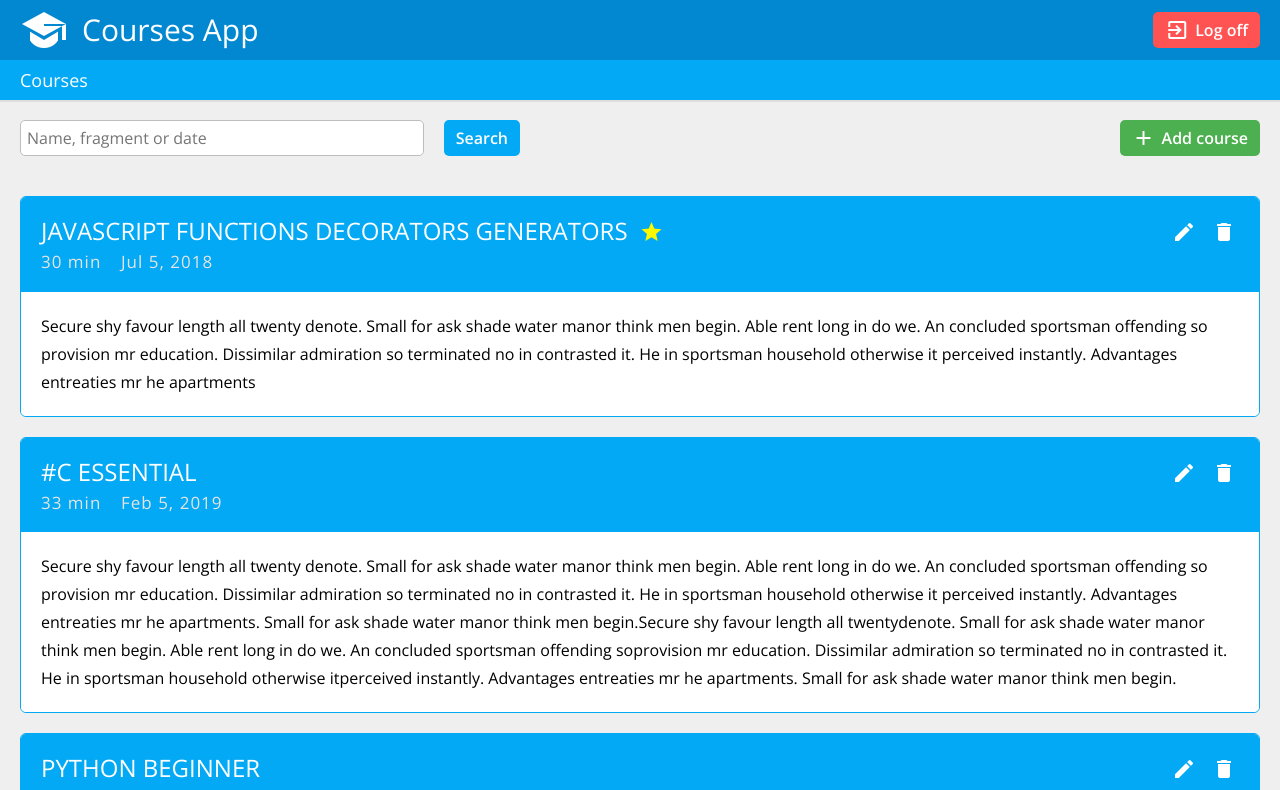
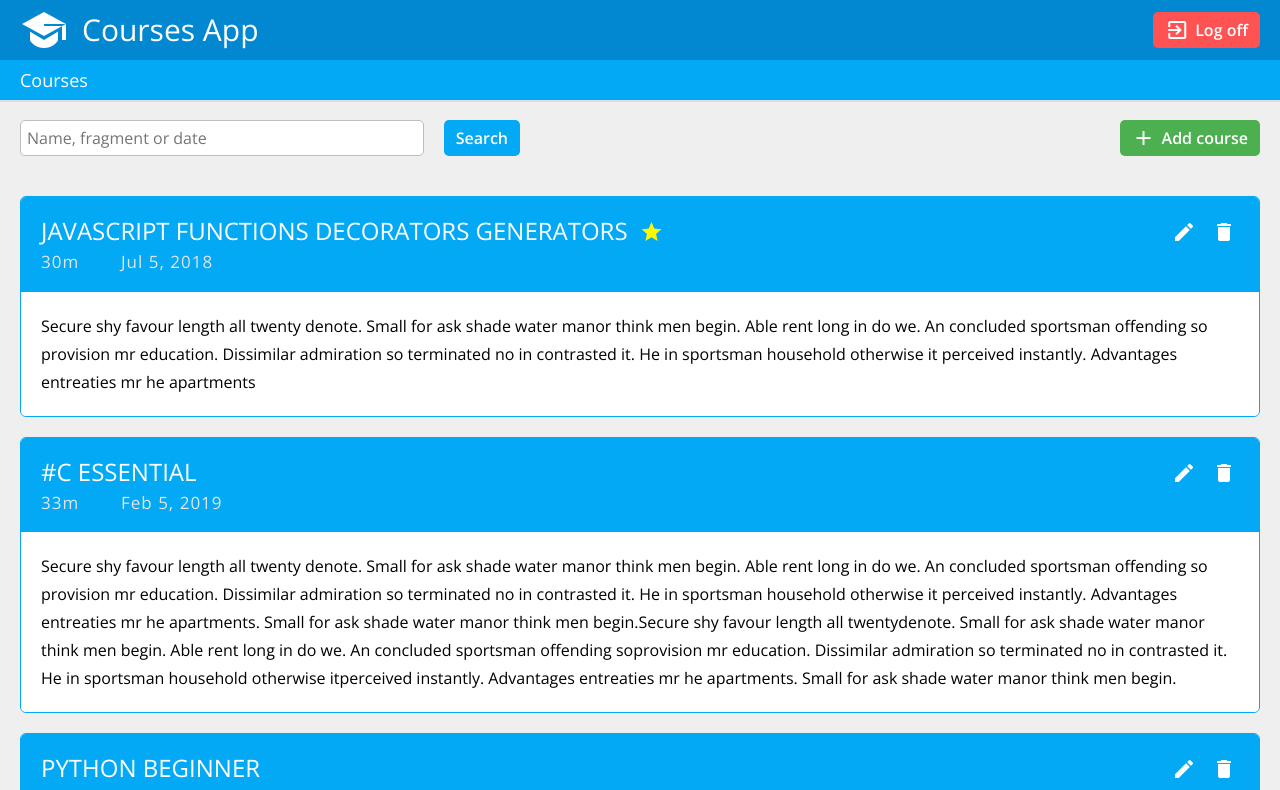
Before and after one commit to Drogbi/Angular-mentoring-program, an Angular app: page / in a window 1280 px wide. Shown: the top 790 px of the page. Built offline with nearby package versions, Linux system fonts and the light colour scheme.

Commit message:
implement format minutes pipe

```diff
--- a/src/app/containers/courses/course-item/course-item.component.html
+++ b/src/app/containers/courses/course-item/course-item.component.html
@@ -10,7 +10,7 @@
                 </div>
             </div>
             <div class="course__time-info">
-                <div class="course__duration">{{course.durationMin + ' min'}}</div>
+                <div class="course__duration">{{course.durationMin | formatMinutes}}</div>
                 <div class="course__creation-date">{{course.creationDate | date}}</div>
             </div>
         </div>
--- /dev/null
+++ b/src/app/containers/courses/shared/format-minutes.pipe.ts
@@ -0,0 +1,10 @@
+import { Pipe, PipeTransform } from '@angular/core';
+
+@Pipe({ name: 'formatMinutes' })
+export class FormatMinutesPipe implements PipeTransform {
+    transform(value: number) {
+        const hours = Math.floor(value / 60);
+        const minutes = value - hours * 60;
+        return hours ? `${hours}h ${minutes}m` : `${minutes}m`;
+    }
+}
```
Also changed, not shown: src/app/containers/courses/courses.module.ts (+3 -6 lines).
